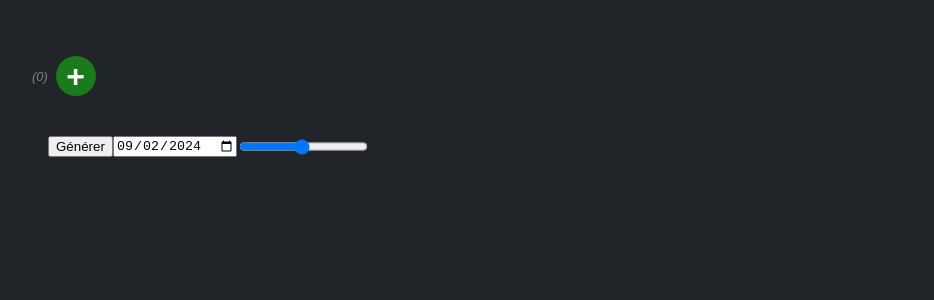
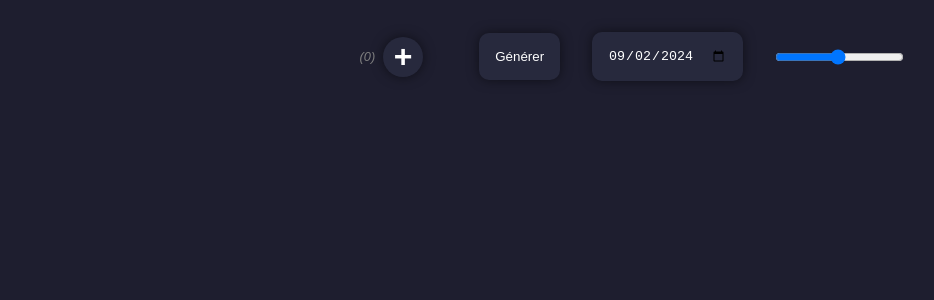
Before and after one commit to NozBead/OnCallScheduler, a Vue app in the folder front/: page / in a window 1280 px wide. Shown: the top 300 px of the page, without its empty margins (0-934 px from the left). Built offline with nearby package versions, Linux system fonts and the light colour scheme.

Commit message:
actions in one file, change table design

```diff
--- a/front/src/App.vue
+++ b/front/src/App.vue
@@ -1,6 +1,7 @@
 <script setup lang="ts">
 import EmployeeList from './components/EmployeeList.vue'
 import Schedule from './components/Schedule.vue'
+import Action from './components/Action.vue'
 import { EmployeeCollection } from './models/EmployeeCollection'
 import type { OnCallSchedule } from './models/OnCallSchedule'
 import { ref, watch, computed } from 'vue'
@@ -9,9 +10,10 @@ const employees = ref(new EmployeeCollection())
 const employeesLength = computed(() => employees.value.length())
 const schedule = ref<OnCallSchedule>()
 
-const date = new Date()
-date.setDate(date.getDate() - (date.getDay() - 1) + 7)
+const date = ref(new Date())
+date.value.setDate(date.value.getDate() - (date.value.getDay() - 1) + 7)
 
+const savedDate = localStorage.getItem('date')
 const savedSchedule = localStorage.getItem('schedule')
 const savedEmployees = localStorage.getItem('employees')
 if (savedEmployees) {
@@ -22,6 +24,9 @@ if (savedEmployees) {
 }
 if (savedSchedule) {
   schedule.value = JSON.parse(savedSchedule)
+}
+if (savedDate) {
+  date.value = new Date(JSON.parse(savedDate))
 }
 
 watch(
@@ -48,39 +53,33 @@ watch(schedule, async (newSchedule) => {
   }
 })
 
+watch(date, async () => {
+  schedule.value = undefined
+})
+
 async function generateSchedule() {
   const result = await fetch(
-    `http://localhost:8080/scheduler?startDate=${date.toISOString().substring(0, 10)}&numberOfPeople=${employees.value.length()}&numberOfWeeks=52`
+    `http://localhost:8080/scheduler?startDate=${date.value.toISOString().substring(0, 10)}&numberOfPeople=${employees.value.length()}&numberOfWeeks=52`
   )
   if (result.ok) {
     schedule.value = await result.json()
+    localStorage.setItem('date', JSON.stringify(date.value))
   }
 }
 </script>
 
 <template>
   <main>
-    <div id="list">
+    <div id="control">
       <EmployeeList
         @add="() => employees.add()"
         @delete="(toDelete) => employees.delete(toDelete)"
         @change="(toChange, newName) => employees.update(toChange, newName)"
         :employees="employees.employees"
       />
+      <Action @generate="generateSchedule" @change="(newDate) => (date = newDate)" :date="date" />
     </div>
-    <div id="actions">
-      <button @click="generateSchedule">Générer</button>
-      <input type="date" :value="date.toISOString().substring(0, 10)" step="7" />
-      <input type="range" min="0" max="104" step="1" />
-    </div>
-    <div id="schedule">
-      <Schedule
-        v-if="schedule"
-        :employees="employees.employees"
-        :schedule="schedule"
-        :date="date"
-      />
-    </div>
+    <Schedule v-if="schedule" :employees="employees.employees" :schedule="schedule" :date="date" />
   </main>
 </template>
 
@@ -88,16 +87,14 @@ async function generateSchedule() {
 main {
   display: flex;
   flex-direction: column;
-  align-items: start;
-  > * {
-    margin: 0 2rem;
-  }
+  align-items: center;
 }
 
-#actions {
+#control {
   display: flex;
-  justify-content: center;
-  padding: 1rem;
+}
+#list {
+  margin: 0 1rem;
 }
 
 @media print {
--- a/front/src/assets/main.css
+++ b/front/src/assets/main.css
@@ -1,12 +1,18 @@
+:root {
+  --bg-color: #1e1e2f;
+  --primary-color: #27293d;
+  --accent-color: rgb(83, 78, 108);
+}
+
 body {
   margin: 0;
   padding: 0;
-  background-color: #212529;
+  background-color: var(--bg-color);
 }
 
 #app {
   margin: 0;
-  padding: 2em 0;
+  padding: 0;
   font-weight: normal;
   font-family: sans-serif;
   color: white;
--- /dev/null
+++ b/front/src/components/Action.vue
@@ -0,0 +1,50 @@
+<script setup lang="ts">
+import { ref } from 'vue'
+const props = defineProps<{
+  date: Date
+}>()
+
+const emit = defineEmits<{
+  change: [newDate: Date]
+  generate: []
+}>()
+
+const datePicker = ref()
+</script>
+
+<template>
+  <div id="actions">
+    <button @click="emit('generate')">Générer</button>
+    <input
+      type="date"
+      ref="datePicker"
+      :value="date.toISOString().substring(0, 10)"
+      step="7"
+      @change="() => emit('change', new Date(datePicker.value))"
+    />
+    <input type="range" min="0" max="104" step="1" />
+  </div>
+</template>
+
+<style scoped>
+#actions {
+  display: flex;
+  justify-content: center;
+  align-items: center;
+  padding: 1rem;
+  > * {
+    margin: 1rem;
+  }
+}
+
+button,
+input[type='date'] {
+  cursor: pointer;
+  background-color: var(--primary-color);
+  box-shadow: 0 0 12px hsla(0, 0%, 0%, 0.5);
+  border-radius: 10px;
+  color: white;
+  padding: 1rem;
+  border: none;
+}
+</style>
--- a/front/src/components/EmployeeChip.vue
+++ b/front/src/components/EmployeeChip.vue
@@ -34,13 +34,13 @@ function onKey(e: KeyboardEvent) {
       ref="name"
       spellcheck="false"
       :contentEditable="editable"
-      @click="select(name)"
-      @focusout="$emit('change', index, name.innerText)"
+      @focusin="select(name)"
+      @focusout="emit('change', index, name.innerText)"
       @keypress="onKey"
     >
       {{ employee.name }}
     </span>
-    <div id="delete" v-if="editable" @click="$emit('delete', index)">+</div>
+    <div id="delete" v-if="editable" @click="emit('delete', index)">+</div>
   </div>
 </template>
 
--- a/front/src/components/EmployeeList.vue
+++ b/front/src/components/EmployeeList.vue
@@ -64,7 +64,8 @@ ul {
   font-size: 2rem;
   width: 2.5rem;
   height: 2.5rem;
-  background-color: rgb(25, 123, 25);
+  box-shadow: 0 0 12px hsla(0, 0%, 0%, 0.5);
+  background-color: var(--primary-color);
 }
 
 @media print {
--- a/front/src/components/Schedule.vue
+++ b/front/src/components/Schedule.vue
@@ -56,20 +56,45 @@ const resolvedSchedule = computed(() => resolve(props.date, props.schedule, prop
             </th>
           </tr>
           <tr>
-            <th v-for="day in month.days">{{ days[day.getDay()] }} {{ day.getDate() }}</th>
+            <th
+              v-for="day in month.days"
+              :class="day.getDay() == 0 || day.getDay() == 6 ? 'greyed' : ''"
+            >
+              {{ days[day.getDay()] }}
+            </th>
+          </tr>
+          <tr>
+            <th
+              :class="day.getDay() == 0 || day.getDay() == 6 ? 'greyed' : ''"
+              v-for="day in month.days"
+            >
+              {{ day.getDate() }}
+            </th>
           </tr>
         </thead>
         <tbody>
+          <tr id="days-back">
+            <td v-for="day in month.days"></td>
+          </tr>
+          <tr id="days">
             <template v-for="week in month.weeks">
               <td
                 v-if="7 - week.overlap.missing - calcWeekEndSize(week.overlap) != 0"
                 :colspan="7 - week.overlap.missing - calcWeekEndSize(week.overlap)"
               >
                 <div class="employee-schedule">
-                <EmployeeChip v-if="week.week" :index="0" :editable="false" :employee="week.week" />
+                  <EmployeeChip
+                    v-if="week.week"
+                    :index="0"
+                    :editable="false"
+                    :employee="week.week"
+                  />
                 </div>
               </td>
-            <td v-if="calcWeekEndSize(week.overlap) != 0" :colspan="calcWeekEndSize(week.overlap)">
+              <td
+                v-if="calcWeekEndSize(week.overlap) != 0"
+                :colspan="calcWeekEndSize(week.overlap)"
+              >
                 <div class="employee-schedule">
                   <EmployeeChip
                     v-if="week.weekend"
@@ -80,6 +105,7 @@ const resolvedSchedule = computed(() => resolve(props.date, props.schedule, prop
                 </div>
               </td>
             </template>
+          </tr>
         </tbody>
       </table>
     </template>
@@ -88,10 +114,17 @@ const resolvedSchedule = computed(() => resolve(props.date, props.schedule, prop
 
 <style scoped>
 #tables {
+  margin: 0 2rem;
+  align-self: stretch;
   display: flex;
-  flex-wrap: wrap;
-  justify-content: start;
-  align-items: start;
+  flex-direction: column;
+  align-items: stretch;
+}
+
+table {
+  border-collapse: collapse;
+  padding: 0 0.2rem;
+  border-radius: 10px;
 }
 
 td > div {
@@ -99,13 +132,32 @@ td > div {
   justify-content: center;
 }
 
-th {
-  padding: 0.5rem;
-  background-color: rgb(20, 165, 117);
+th,
+td {
+  background-color: var(--primary-color);
+  padding: 0.3rem;
+  border: solid 1px hsla(0, 0%, 100%, 0.35);
+}
+
+.greyed {
+  background-color: var(--accent-color);
 }
 
 .employee-schedule {
   display: flex;
   flex-direction: column;
 }
+
+#days-back {
+  height: 3rem;
+}
+
+#days {
+  position: relative;
+  top: -2.8em;
+  td {
+    border: none;
+    background-color: unset;
+  }
+}
 </style>
```
Lines whose indentation alone changed are shown as unchanged.
